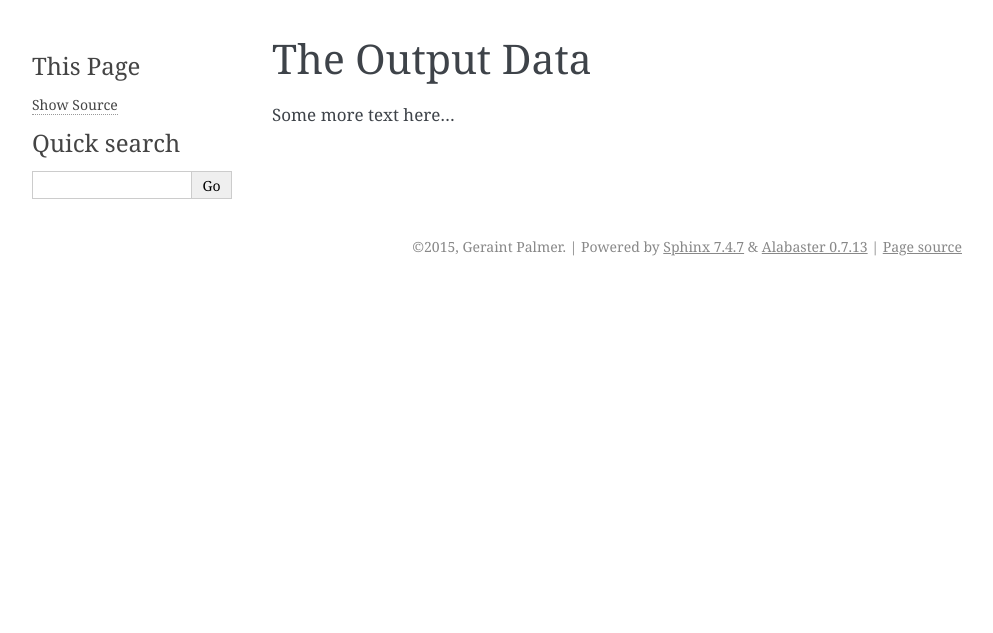
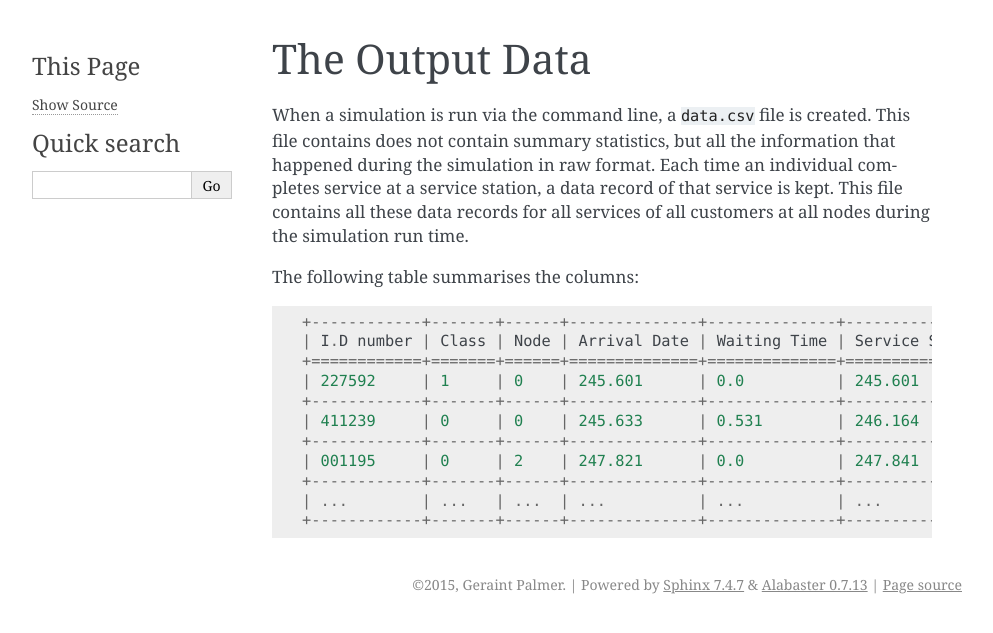
Before and after one commit to CiwPython/Ciw, a Sphinx documentation site: the page built from docs/output_file.rst, in a window 1280 px wide. Shown: the top 633 px of the page, without its empty margins (148-1141 px from the left). Built offline with Sphinx 7.4.7, drawn with Linux system fonts in a browser that asks for light colours; pages that are not in the unit, such as notebooks, are missing from menus.

Commit message:
more basic documentation

```diff
--- a/docs/deadlock_experiment.rst
+++ /dev/null
@@ -1,4 +0,0 @@
-The Deadlock Experiment
-=======================
-
-Text on deadlock experiment here...
--- a/docs/index.rst
+++ b/docs/index.rst
@@ -7,10 +7,8 @@ Contents:
 
    :maxdepth: 2
    run_simulation
+   service_distributions
    output_file
-   service_distributions
-   deadlock_experiment
-
 
 
 Indices and tables
--- a/docs/output_file.rst
+++ b/docs/output_file.rst
@@ -4,4 +4,21 @@
 The Output Data
 ===============
 
-Some more text here...
+When a simulation is run via the command line, a :code:`data.csv` file is created.
+This file contains does not contain summary statistics, but all the information that happened during the simulation in raw format.
+Each time an individual completes service at a service station, a data record of that service is kept.
+This file contains all these data records for all services of all customers at all nodes during the simulation run time.
+
+The following table summarises the columns::
+
+    +------------+-------+------+--------------+--------------+--------------------+--------------+------------------+--------------+-----------+
+    | I.D number | Class | Node | Arrival Date | Waiting Time | Service Start Date | Service Time | Service End Date | Time Blocked | Exit Date |
+    +============+=======+======+==============+==============+====================+==============+==================+==============+===========+
+    | 227592     | 1     | 0    | 245.601      | 0.0          | 245.601            | 0.563        | 246.164          | 0.0          | 246.164   |
+    +------------+-------+------+--------------+--------------+--------------------+--------------+------------------+--------------+-----------+
+    | 411239     | 0     | 0    | 245.633      | 0.531        | 246.164            | 0.608        | 246.772          | 0.0          | 246.772   |
+    +------------+-------+------+--------------+--------------+--------------------+--------------+------------------+--------------+-----------+
+    | 001195     | 0     | 2    | 247.821      | 0.0          | 247.841            | 1.310        | 249.151          | 0.882        | 250.033   |
+    +------------+-------+------+--------------+--------------+--------------------+--------------+------------------+--------------+-----------+
+    | ...        | ...   | ...  | ...          | ...          | ...                | ...          | ...              | ...          | ...       |
+    +------------+-------+------+--------------+--------------+--------------------+--------------+------------------+--------------+-----------+
--- a/docs/run_simulation.rst
+++ b/docs/run_simulation.rst
@@ -1,5 +1,5 @@
-Running a Simulation
-======================
+Running a Simulation via Command Line
+=====================================
 
 This page will describe how to set up a parameters file and then how to run the experiment.
 Set up a new folder alongside QNetSim that will contain your parameters file::
```
Also changed, not shown: docs/service_distributions.rst (+147 -8 lines).
